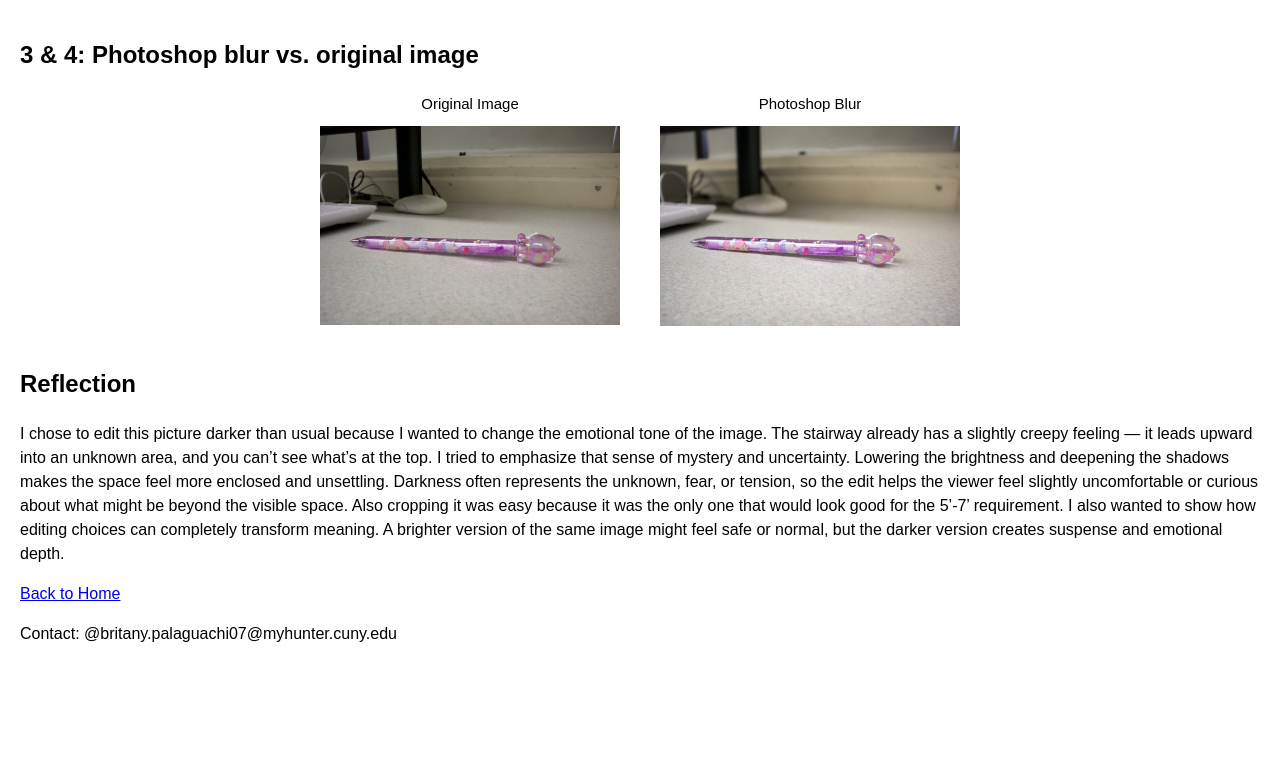
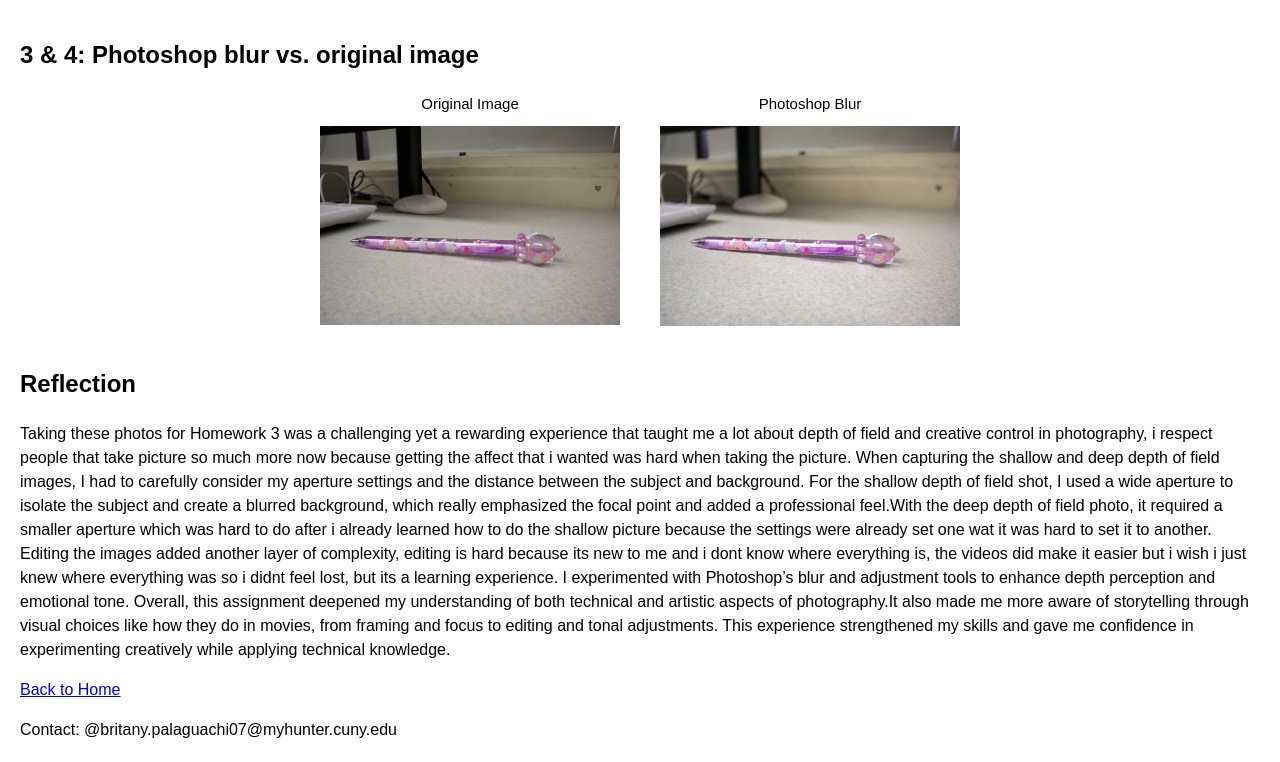
Before and after one commit to Britanyp5/index.html, a plain HTML site: page index.html in a window 1280 px wide. Shown: the part 475-1237 px from the top of the page. Before the commit the page ends 1141 px from the top, so only its background shows below. Drawn offline with Linux system fonts and the light colour scheme.

Commit message:
Update index.html

```diff
--- a/index.html
+++ b/index.html
@@ -72,9 +72,8 @@
 
   <h2>Reflection</h2>
   <p>
-    I chose to edit this picture darker than usual because I wanted to change the emotional tone of the image. The stairway already has a slightly creepy feeling — it leads upward into an unknown area, and you can’t see what’s at the top. I tried to emphasize that sense of mystery and uncertainty.
-    Lowering the brightness and deepening the shadows makes the space feel more enclosed and unsettling. Darkness often represents the unknown, fear, or tension, so the edit helps the viewer feel slightly uncomfortable or curious about what might be beyond the visible space. Also cropping it was easy because it was the only one that would look good for the 5’-7’ requirement.
-    I also wanted to show how editing choices can completely transform meaning. A brighter version of the same image might feel safe or normal, but the darker version creates suspense and emotional depth.
+   Taking these photos for Homework 3 was a challenging yet a rewarding experience that taught me a lot about depth of field and creative control in photography, i respect people that take picture so much more now because getting the affect that i wanted was hard when taking the picture. When capturing the shallow and deep depth of field images, I had to carefully consider my aperture settings and the distance between the subject and background. For the shallow depth of field shot, I used a wide aperture to isolate the subject and create a blurred background, which really emphasized the focal point and added a professional feel.With the deep depth of field photo, it required a smaller aperture which was hard to do after i already learned how to do the shallow picture because the settings were already set one wat it was hard to set it to another.
+Editing the images added another layer of complexity, editing is hard because its new to me and i dont know where everything is, the videos did make it easier but i wish i just knew where everything was so i didnt feel lost, but its a learning experience. I experimented with Photoshop’s blur and adjustment tools to enhance depth perception and emotional tone. Overall, this assignment deepened my understanding of both technical and artistic aspects of photography.It also made me more aware of storytelling through visual choices like how they do in movies, from framing and focus to editing and tonal adjustments. This experience strengthened my skills and gave me confidence in experimenting creatively while applying technical knowledge.
   </p>
 
   <a href="https://britanyp5.github.io/melpd150/">Back to Home</a>
```
